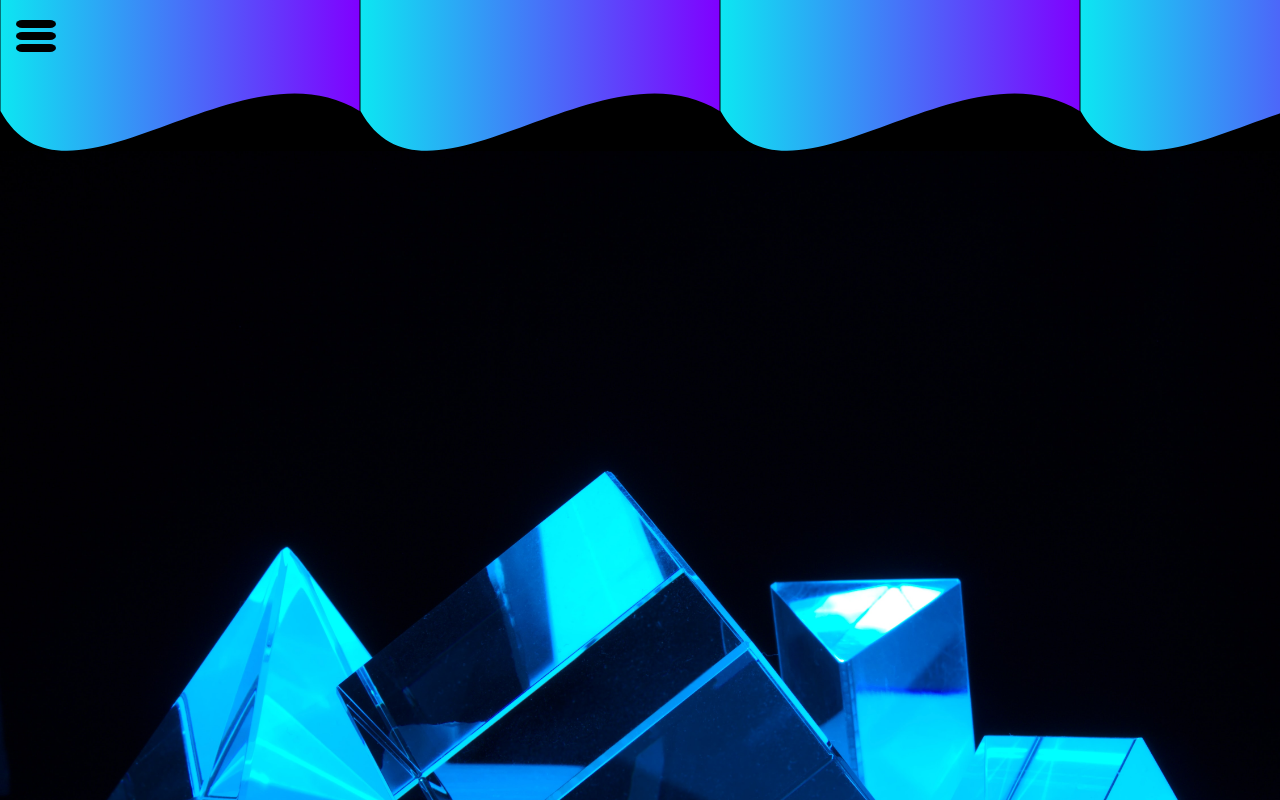
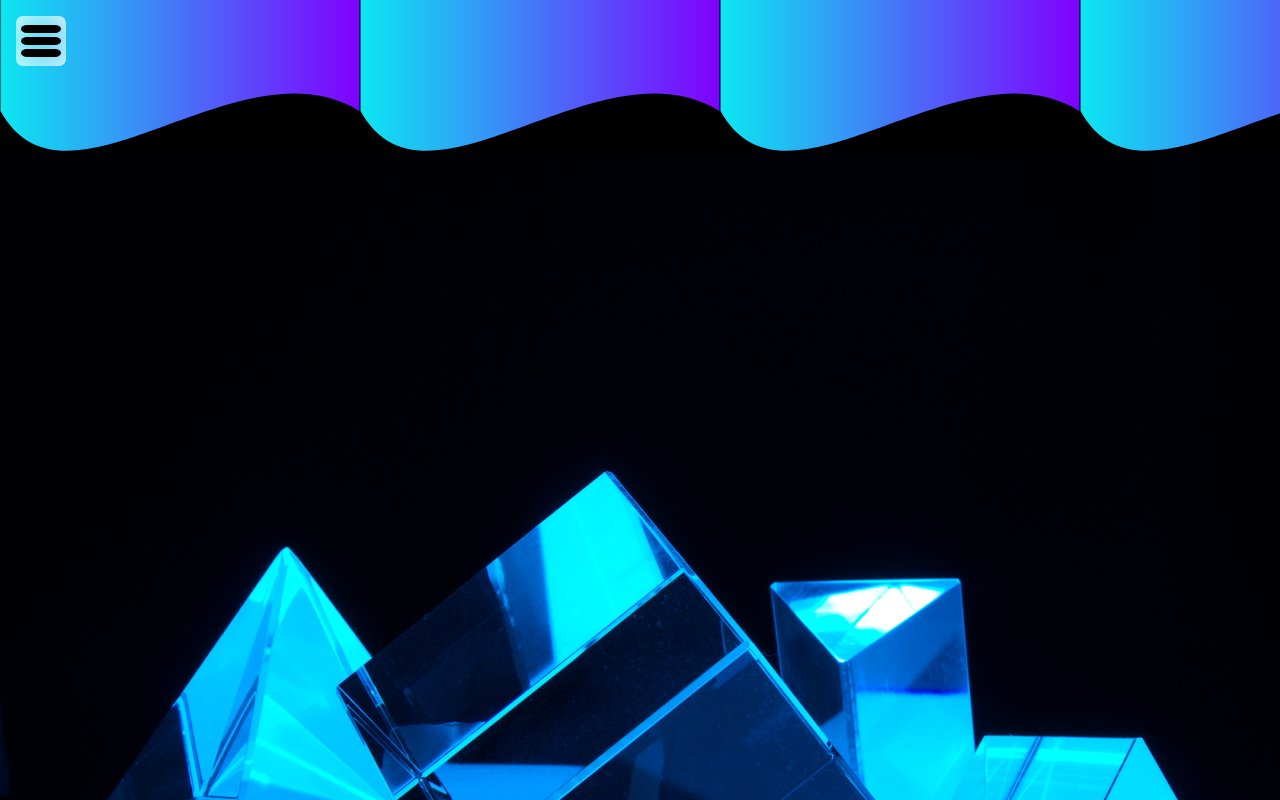
Before and after one commit to aaronrine/portfolio-v2, a React (Create React App) app: page / in a window 1280 px wide. Shown: the top 800 px of the page. Built offline with nearby package versions, Linux system fonts and the light colour scheme.

Commit message:
style(App): improve visibility of burger

```diff
--- a/src/App.scss
+++ b/src/App.scss
@@ -1,5 +1,5 @@
 .App {
-  min-height: 100vh;
+  min-height: 200vh;
   background-color: black;
   .above-fold-container {
     min-height: 100vh;
@@ -12,6 +12,11 @@
       .hamburger {
         margin-left: 1em;
         margin-top: 1em;
+        fill: black;
+        position: fixed;
+        box-shadow: inset 0 0 40px 0 white;
+        padding: 5px;
+        border-radius: 7px;
         .line-one[direction="true"] {
           animation: rotate-down 0.3s ease-out forwards 0.3s;
         }
```
